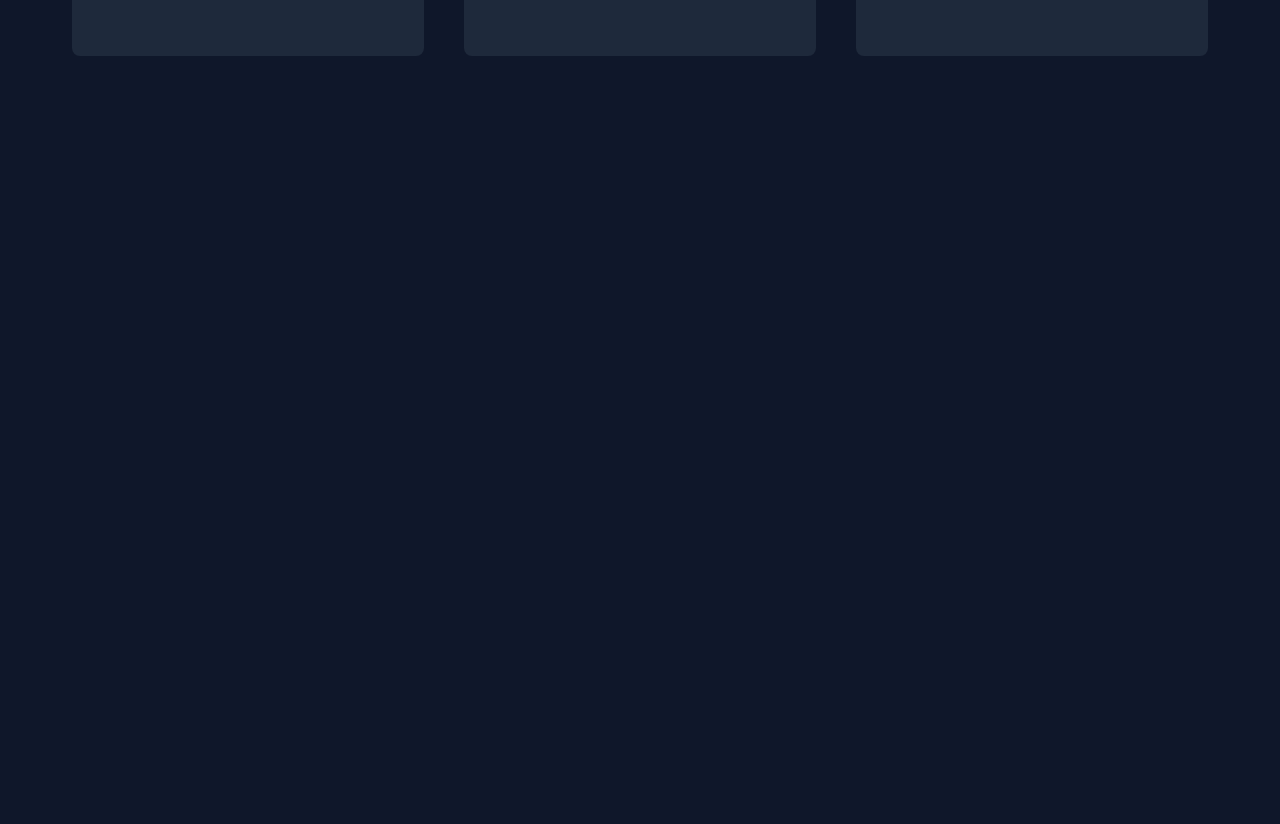
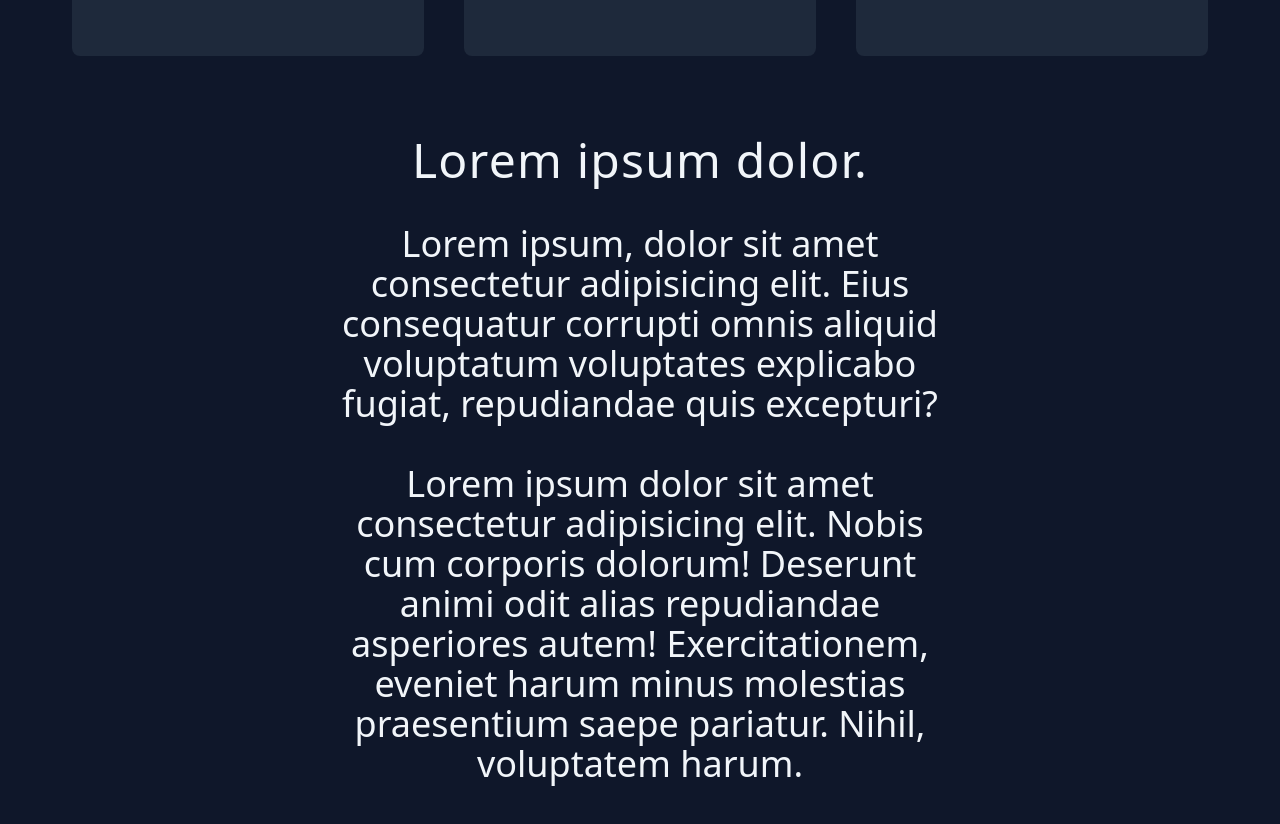
Before and after one commit to MET4L-DS/framer-motion-tutorial-practice, a React (Vite) app: page / in a window 1280 px wide. Shown: the part 760-1584 px from the top of the page. Before the commit the page ends 888 px from the top, so only its background shows below. Built offline with nearby package versions, Linux system fonts and the light colour scheme.

Commit message:
scroll and transform animations added

```diff
--- a/src/App.jsx
+++ b/src/App.jsx
@@ -1,9 +1,45 @@
+import { useEffect, useRef } from "react";
 import "./App.css";
 
-import { motion, useScroll } from "framer-motion";
+import {
+    motion,
+    useAnimation,
+    useInView,
+    useScroll,
+    useTransform,
+} from "framer-motion";
 
 function App() {
     const { scrollYProgress: progress } = useScroll();
+
+    const containerRef = useRef(null);
+
+    const isInView = useInView(containerRef, { once: true });
+    const mainControls = useAnimation();
+
+    const { scrollYProgress } = useScroll({
+        target: containerRef,
+        offset: ["start end", "end end"],
+    });
+
+    const paragraphOneValue = useTransform(
+        scrollYProgress,
+        [0, 1],
+        ["-100%", "0%"],
+    );
+
+    const paragraphTwoValue = useTransform(
+        scrollYProgress,
+        [0, 1],
+        ["100%", "0%"],
+    );
+
+    useEffect(() => {
+        if (isInView) {
+            mainControls.start("visible");
+        }
+    }, [isInView]);
+
     const gridContainerVariants = {
         hidden: { opacity: 0 },
         show: {
@@ -11,10 +47,25 @@ function App() {
             transition: { staggerChildren: 0.25, delayChildren: 0.25 },
         },
     };
+
     const gridItemVariants = {
         hidden: { opacity: 0 },
         show: { opacity: 1, transition: { duration: 1 } },
     };
+
+    const svgIconVarients = {
+        hidden: {
+            opacity: 0,
+            pathLength: 0,
+            fill: "rgba(252, 211, 77, 0)",
+        },
+        visible: {
+            opacity: 1,
+            pathLength: 1,
+            fill: "rgba(252, 211, 77, 1)",
+        },
+    };
+
     return (
         <div className="flex flex-col gap-10 overflow-x-hidden">
             <motion.section
@@ -126,8 +177,71 @@ function App() {
                 <motion.div
                     variants={gridItemVariants}
                     className="flex aspect-square items-center justify-center gap-10 rounded-lg bg-slate-800"
-                ></motion.div>
+                >
+                    <motion.svg
+                        xmlns="http://www.w3.org/2000/svg"
+                        viewBox="0 0 24 24"
+                        className="w-1/2 stroke-amber-500 stroke-[0.5]"
+                    >
+                        <motion.path
+                            d="m3.75 13.5 10.5-11.25L12 10.5h8.25L9.75 21.75 12 13.5H3.75Z"
+                            variants={svgIconVarients}
+                            initial="hidden"
+                            animate="visible"
+                            transition={{
+                                default: {
+                                    duration: 2,
+                                    ease: "easeInOut",
+                                    delay: 1,
+                                    repeat: Infinity,
+                                    repeatType: "reverse",
+                                    repeatDelay: 1,
+                                },
+                                fill: {
+                                    duration: 2,
+                                    ease: "easeInOut",
+                                    delay: 2,
+                                    repeat: Infinity,
+                                    repeatType: "reverse",
+                                    repeatDelay: 1,
+                                },
+                            }}
+                        />
+                    </motion.svg>
+                </motion.div>
             </motion.section>
+            <section className="mb-10 flex flex-col gap-10" ref={containerRef}>
+                <motion.h1
+                    className="text-center text-5xl tracking-wide text-slate-100"
+                    animate={mainControls}
+                    initial="hidden"
+                    variants={{
+                        visible: { opacity: 1, y: 0 },
+                        hidden: { opacity: 0, y: 75 },
+                    }}
+                    transition={{ delay: 0.5, duration: 0.5, type: "tween" }}
+                >
+                    Lorem ipsum dolor.
+                </motion.h1>
+                <motion.p
+                    style={{ translateX: paragraphOneValue }}
+                    className="mx-auto w-1/2 text-4xl font-thin text-slate-100"
+                >
+                    Lorem ipsum, dolor sit amet consectetur adipisicing elit.
+                    Eius consequatur corrupti omnis aliquid voluptatum
+                    voluptates explicabo fugiat, repudiandae quis excepturi?
+                </motion.p>
+                <motion.p
+                    style={{ translateX: paragraphTwoValue }}
+                    className="mx-auto w-1/2 text-4xl font-thin text-slate-100"
+                >
+                    Lorem ipsum dolor sit amet consectetur adipisicing elit.
+                    Nobis cum corporis dolorum! Deserunt animi odit alias
+                    repudiandae asperiores autem! Exercitationem, eveniet harum
+                    minus molestias praesentium saepe pariatur. Nihil,
+                    voluptatem harum.
+                </motion.p>
+            </section>
         </div>
     );
 }
```
